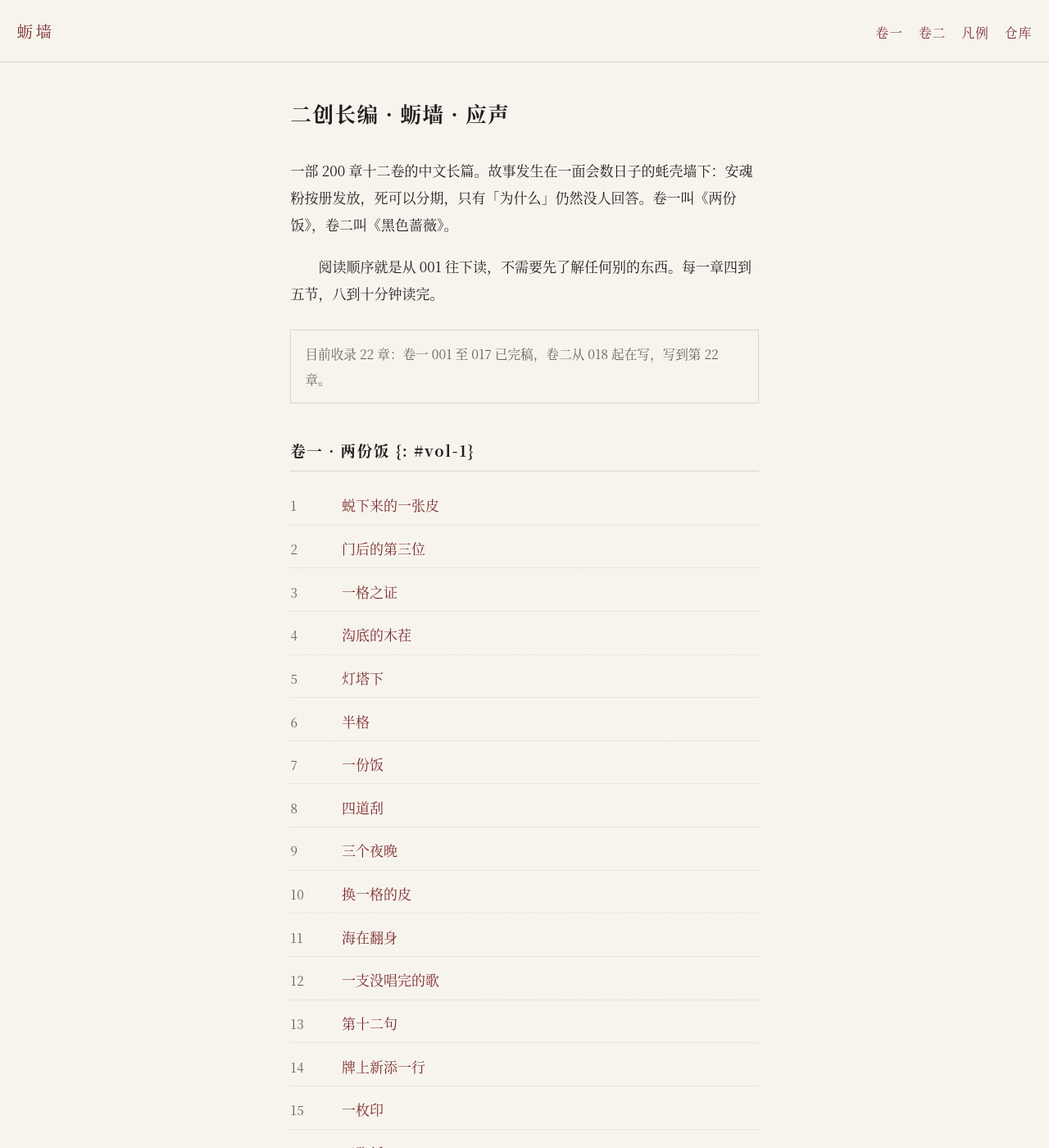
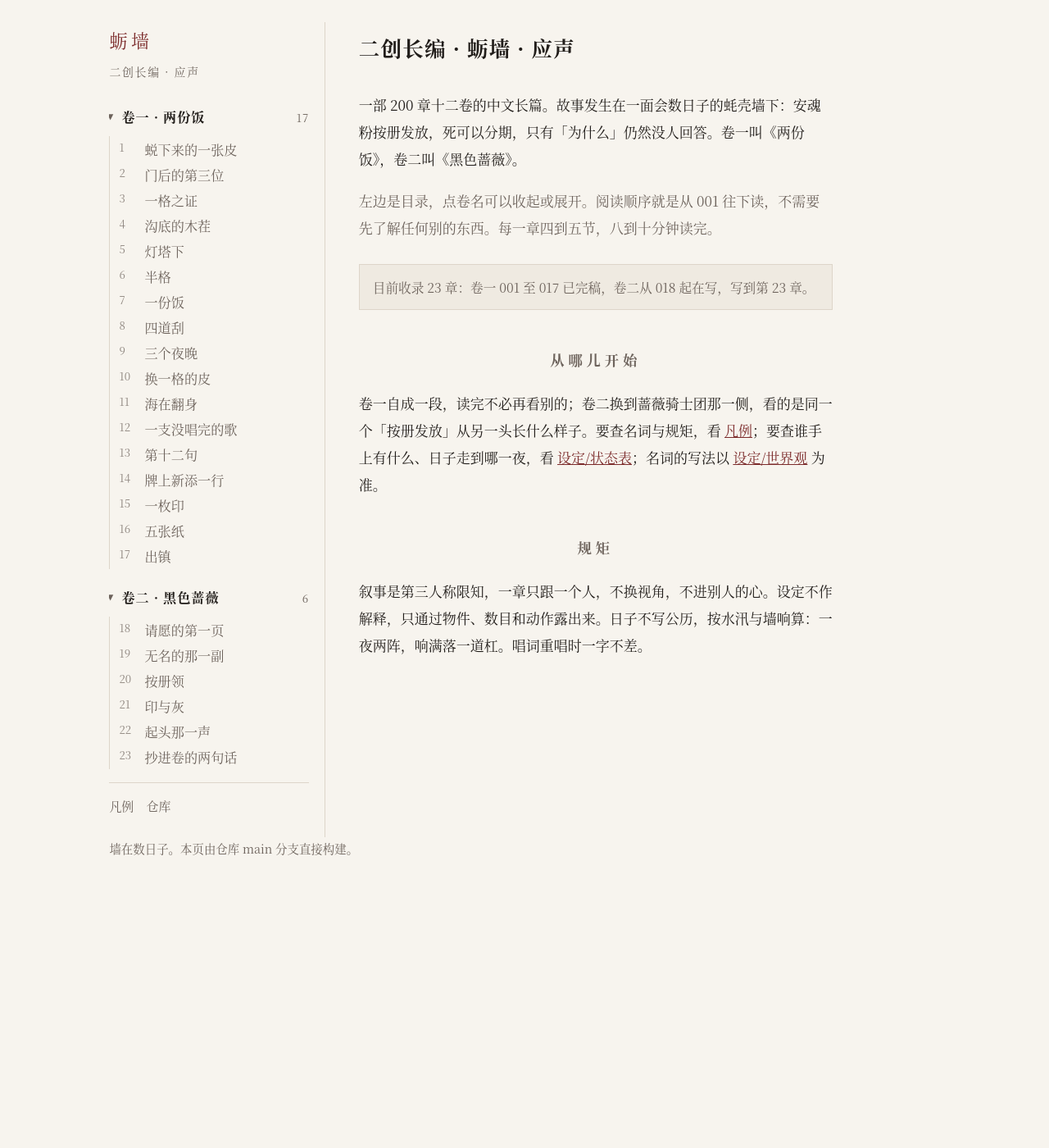
Before and after one commit to oyster-wall/oyster-wall.github.io, a Jekyll site: the page built from index.md, in a window 1280 px wide and 1400 px high. Shown: the whole window at 82% size. Built offline with Jekyll 4.4.1, drawn with Linux system fonts in a browser that asks for light colours; our own code applies the rules of GitHub Pages for plain Markdown files; some of the changed text lies outside the part shown.

Commit message:
首页换成左栏可折叠目录，锚点改用直接写出的 HTML；补 023 抄进卷的两句话

```diff
--- a/_config.yml
+++ b/_config.yml
@@ -1,11 +1,9 @@
 title: 蛎墙
 description: 二创长编 · 蛎墙 · 应声 —— 一部 200 章十二卷的中文长篇，卷一 两份饭，卷二 黑色蔷薇。
 lang: zh-CN
-baseurl: ""
 markdown: kramdown
 kramdown:
   hard_wrap: false
-include: ["_pages"]
 exclude:
   - README.md
   - 工作笔记
@@ -13,4 +11,3 @@ exclude:
   - vendor
   - Gemfile
   - Gemfile.lock
-permalink: pretty
--- a/_data/chapters.yml
+++ b/_data/chapters.yml
@@ -65,3 +65,6 @@
 - num: 22
   title: "起头那一声"
   url: "/chapters/022-first-voice.html"
+- num: 23
+  title: "抄进卷的两句话"
+  url: "/chapters/023-road-copy.html"
--- a/_layouts/default.html
+++ b/_layouts/default.html
@@ -3,25 +3,51 @@
   <head>
     <meta charset="utf-8">
     <meta name="viewport" content="width=device-width, initial-scale=1">
-    <title>{% if page.title %}{{ page.title }} | {{ site.title }}{% else %}{{ site.title }}{% endif %}</title>
+    <title>{% if page.title %}{{ page.title }} | {% endif %}{{ site.title }}</title>
     <meta name="description" content="{{ page.excerpt | default: site.description | strip_html | normalize_whitespace | truncate: 160 }}">
     <link rel="stylesheet" href="{{ '/assets/style.css' | relative_url }}">
   </head>
   <body>
-    <header class="site-head">
-      <a class="brand" href="{{ '/' | relative_url }}">蛎墙</a>
-      <nav class="site-nav">
-        <a href="{{ '/#vol-1' | relative_url }}">卷一</a>
-        <a href="{{ '/#vol-2' | relative_url }}">卷二</a>
-        <a href="{{ '/about.html' | relative_url }}">凡例</a>
-        <a href="https://github.com/oyster-wall/oyster-wall.github.io">仓库</a>
-      </nav>
-    </header>
+    <div class="wrap">
+      <aside class="side">
+        <a class="brand" href="{{ '/' | relative_url }}">蛎墙</a>
+        <p class="brand-sub">二创长编 · 应声</p>
 
-    <main>{{ content }}</main>
+        {% assign ch = site.data.chapters %}
+        {% assign v1 = ch | where_exp: "c", "c.num <= 17" %}
+        {% assign v2 = ch | where_exp: "c", "c.num >= 18" %}
+
+        <details class="vol" open>
+          <summary>卷一 · 两份饭<span class="cnt">{{ v1 | size }}</span></summary>
+          <ul>
+            {%- for c in v1 -%}
+            <li><a{% if page.url == c.url %} class="on"{% endif %} href="{{ c.url | relative_url }}"><i>{{ c.num }}</i>{{ c.title }}</a></li>
+            {%- endfor -%}
+          </ul>
+        </details>
+
+        <details class="vol" open>
+          <summary>卷二 · 黑色蔷薇<span class="cnt">{{ v2 | size }}</span></summary>
+          <ul>
+            {%- for c in v2 -%}
+            <li><a{% if page.url == c.url %} class="on"{% endif %} href="{{ c.url | relative_url }}"><i>{{ c.num }}</i>{{ c.title }}</a></li>
+            {%- endfor -%}
+          </ul>
+        </details>
+
+        <nav class="side-links">
+          <a href="{{ '/about.html' | relative_url }}">凡例</a>
+          <a href="https://github.com/oyster-wall/oyster-wall.github.io">仓库</a>
+        </nav>
+      </aside>
+
+      <main>
+        <article>{{ content }}</article>
+      </main>
+    </div>
 
     <footer class="site-foot">
-      <p>墙在数日子。本页由仓库 main 分支直接构建，正文在 chapters 目录下。</p>
+      <p>墙在数日子。本页由仓库 main 分支直接构建。</p>
     </footer>
   </body>
 </html>
--- a/assets/style.css
+++ b/assets/style.css
@@ -1,11 +1,13 @@
-/* 蛎墙 · 阅读站样式，自己写的不依赖主题 */
+/* 蛎墙 · 阅读站样式，自己写的，不依赖主题 */
 
 :root {
   --ink: #211d1a;
-  --ink-soft: #6a605a;
+  --ink-soft: #6d635c;
   --paper: #f7f4ee;
+  --panel: #efeae1;
   --rule: #ddd5c9;
   --accent: #7c2b2b;
+  --side-w: 15.5rem;
 }
 
 * { box-sizing: border-box; }
@@ -21,62 +23,149 @@ body {
   -webkit-font-smoothing: antialiased;
 }
 
-.site-head {
-  display: flex;
-  align-items: baseline;
-  justify-content: space-between;
-  gap: 1rem;
-  padding: 1.1rem 1.2rem;
-  border-bottom: 1px solid var(--rule);
-  flex-wrap: wrap;
+.wrap {
+  display: grid;
+  grid-template-columns: var(--side-w) minmax(0, 1fr);
+  gap: 2.4rem;
+  max-width: 62rem;
+  margin: 0 auto;
+  padding: 1.6rem 1.2rem 0;
+}
+
+/* 左栏目录 */
+.side {
+  position: sticky;
+  top: 1.4rem;
+  align-self: start;
+  max-height: calc(100vh - 2.8rem);
+  overflow-y: auto;
+  padding-bottom: 1.4rem;
+  border-right: 1px solid var(--rule);
+  padding-right: 1.1rem;
+  font-size: .95rem;
 }
 
 .brand {
-  font-size: 1.15rem;
-  letter-spacing: .18em;
+  display: block;
+  font-size: 1.3rem;
+  letter-spacing: .2em;
+  color: var(--accent);
   text-decoration: none;
-  color: var(--accent);
 }
 
-.site-nav { display: flex; gap: 1.1rem; flex-wrap: wrap; }
+.brand-sub {
+  margin: .2rem 0 1.3rem;
+  color: var(--ink-soft);
+  font-size: .82rem;
+  letter-spacing: .12em;
+}
 
-.site-nav a,
-main a { color: var(--accent); text-decoration: none; }
+details.vol { margin: 0 0 .9rem; }
 
-.site-nav a { font-size: .92rem; letter-spacing: .08em; }
+summary {
+  cursor: pointer;
+  list-style: none;
+  font-weight: 600;
+  letter-spacing: .06em;
+  color: var(--ink);
+  padding: .25rem 0;
+  display: flex;
+  align-items: baseline;
+  gap: .45rem;
+}
 
-.site-nav a:hover, main a:hover { text-decoration: underline; }
+summary::-webkit-details-marker { display: none; }
 
-main {
-  max-width: 36rem;
-  margin: 0 auto;
-  padding: 2.2rem 1.2rem 3rem;
+summary::before {
+  content: "▸";
+  color: var(--ink-soft);
+  font-size: .8em;
+  transition: transform .15s ease;
 }
+
+details[open] > summary::before { transform: rotate(90deg); }
+
+summary .cnt {
+  margin-left: auto;
+  font-weight: 400;
+  font-size: .78rem;
+  color: var(--ink-soft);
+  font-variant-numeric: tabular-nums;
+}
+
+.side ul {
+  list-style: none;
+  margin: .2rem 0 0;
+  padding: 0 0 0 .35rem;
+  border-left: 1px solid var(--rule);
+}
+
+.side li { margin: 0; line-height: 1.5; }
+
+.side li a {
+  display: flex;
+  gap: .5rem;
+  padding: .2rem .3rem;
+  color: var(--ink-soft);
+  text-decoration: none;
+}
+
+.side li a:hover { color: var(--accent); background: var(--panel); }
+
+.side li a i {
+  font-style: normal;
+  font-variant-numeric: tabular-nums;
+  font-size: .78rem;
+  min-width: 1.7em;
+  opacity: .75;
+}
+
+.side li a.on {
+  color: var(--accent);
+  font-weight: 600;
+  background: var(--panel);
+}
+
+.side-links {
+  display: flex;
+  gap: .9rem;
+  padding-top: .8rem;
+  margin-top: .4rem;
+  border-top: 1px solid var(--rule);
+}
+
+.side-links a { color: var(--ink-soft); text-decoration: none; font-size: .88rem; }
+.side-links a:hover { color: var(--accent); }
+
+/* 正文 */
+main { min-width: 0; padding-bottom: 2.5rem; }
+
+article { max-width: 34rem; }
 
 h1 {
   font-size: 1.5rem;
   font-weight: 600;
-  letter-spacing: .06em;
-  margin: 0 0 1.6rem;
+  letter-spacing: .05em;
+  margin: .4rem 0 1.6rem;
 }
 
 h2 {
-  font-size: 1.08rem;
+  font-size: 1.02rem;
   font-weight: 600;
-  letter-spacing: .1em;
-  margin: 2.4rem 0 1rem;
-  padding-bottom: .35rem;
-  border-bottom: 1px solid var(--rule);
+  letter-spacing: .28em;
+  color: var(--ink-soft);
+  margin: 2.6rem 0 1.1rem;
+  text-align: center;
 }
 
-/* 正文：章内小节标题只留序号，做成居中的分隔 */
-main article h2, main h2.section { letter-spacing: .3em; }
+h2:first-child { margin-top: .4rem; }
 
 p { margin: 0 0 1.05rem; }
 
-/* 正文段落首行缩进，标题与列表不缩进 */
-main p { text-indent: 2em; }
-main h1 + p, main h2 + p, ul p, li p { text-indent: 0; }
+article > p { text-indent: 2em; }
+article > h1 + p, article > h2 + p { text-indent: 0; }
+
+a { color: var(--accent); }
 
 blockquote {
   margin: 1.2rem 0;
@@ -89,45 +178,37 @@ ul, ol { padding-left: 1.4rem; }
 
 li { margin: .25rem 0; }
 
-.toc { list-style: none; padding: 0; }
-
-.toc li {
-  display: flex;
-  gap: .8rem;
-  align-items: baseline;
-  border-bottom: 1px dotted var(--rule);
-  padding: .42rem 0;
-}
-
-.toc .n {
-  font-variant-numeric: tabular-nums;
-  color: var(--ink-soft);
-  min-width: 3.2em;
-  font-size: .9rem;
-  letter-spacing: .04em;
-}
-
 .lede { color: var(--ink-soft); text-indent: 0; }
 
 .note {
   font-size: .92rem;
   color: var(--ink-soft);
+  background: var(--panel);
   border: 1px solid var(--rule);
-  padding: .8rem 1rem;
+  padding: .7rem .95rem;
   margin: 1.6rem 0;
+  text-indent: 0;
 }
 
 .site-foot {
-  max-width: 36rem;
+  max-width: 62rem;
   margin: 0 auto;
-  padding: 0 1.2rem 2.6rem;
+  padding: 0 1.2rem 2.4rem;
   color: var(--ink-soft);
-  font-size: .88rem;
+  font-size: .85rem;
 }
 
-.site-foot p { text-indent: 0; }
-
-@media (max-width: 42rem) {
-  html { font-size: 16px; }
-  main { padding-top: 1.6rem; }
+/* 窄屏：目录收到上面，正文在下 */
+@media (max-width: 52rem) {
+  .wrap { grid-template-columns: 1fr; gap: 1rem; padding-top: 1rem; }
+  .side {
+    position: static;
+    max-height: none;
+    border-right: 0;
+    border-bottom: 1px solid var(--rule);
+    padding-right: 0;
+    padding-bottom: .9rem;
+  }
+  details.vol { margin-bottom: .4rem; }
+  .side ul { max-height: 46vh; overflow-y: auto; }
 }
--- /dev/null
+++ b/chapters/023-road-copy.md
@@ -0,0 +1,139 @@
+# 抄进卷的两句话
+
+## 一
+
+第十八日五更，天只亮出一线，车停在坡下那一段碎石路上，两只后轮底下各塞一块石。塞布丽娜从车沿里侧摸出那只粗口瓢，走到后轮跟前，把水浇上去。水在石面上漫到一起，又分开，石头颜色深了一整圈。她把瓢送回原处，瓢底在车沿上磕出一声空响。
+
+她膝上摆着那一合空印盒。盒边一圈干泥裂到底，拇指沿裂口走一遍，走到收口那一处停住，没有抠。印在盒底一块布里裹着，布角磨出毛。她把布角塞回盒里，盖按下去，掌心在盖面上压两下，压到不再响才把手松开。
+
+头里那辆车跟过来一个人，肩上斜搭一条绳，绳头起了毛。他走到车这一侧站住，两只手垂着，先看她的膝，再看匣。塞布丽娜把手掌从匣盖上收回来，压到自己袖口上，袖口底下那层纸折了两折。
+
+卷匣搁在那两根仪杖上头，铁头朝下，两根并排靠住车沿那道缝。车一走，匣往里挪半线。汉子一站定，手掌先落到匣盖正中，按到匣里闷闷地应一声，手才抬走。
+
+莎莉丝特靠着车沿坐，领册横在膝头，封口那一边朝外，一页纸角叫左手掌根压住，笔插在用墨的碟边。她没有把卷打开。
+
+塞布丽娜把膝下那张签纸抽出来，摊平。纸上末了那一格空着。她右手一截炭，炭尖在格口外沿点了三下才划过去，落三个数目：三，四指，半指。落完，指头在格口外面停住，第四个数目没有落。日头还没上来，纸上只看得清笔画。她把纸折回原样，压到膝下。
+
+辰时前，头里那辆车先走。
+
+“匣不上手，由它在车上。”汉子说。
+
+“它在车上。”莎莉丝特说，手掌在匣盖上平着压过去，压到匣身往里挪了半线，又把手掌按回去。
+
+## 二
+
+辰时末换第一回绠，车停在一段没有遮的地方。晌午过去，风也没有起，车板上那一层颜色叫日头晒得浅了。
+
+莎莉丝特把领册翻到第十八日那一页，指头从上头一行走到底，又走回来，抬起眼看塞布丽娜。
+
+“第十七日后晌那一行，你手里还没有。”
+
+塞布丽娜没有回话，眼睛走到路那头。
+
+第十七日后晌，车走在一段平路上，岭在头里，岭色是暗的。她坐在车这头，手掌搭在箱沿那道绳结上。路上有一个人，抱着一只罐，往岭那边走。她数过：相距六十步开外。罐在怀里，两只手托着罐底，罐口斜朝下，封口那一线朝外。人走得不快，两脚落地走了四十几步，车走完半里，两边都没有停。左袖口外头支出一角纸，一指长，边上不齐。日头低在那一边，光从袖缝里透出小小一块，大如指甲盖；人走一步，那一块亮一下，又灭。后来岭那边暗下去，人小到看不见，路上没有声音。她手上的绳结没有解，车没有停，那一边也没有停，两边都没有喊。
+
+莎莉丝特从册底那一迭裁口不齐的签纸里抽出一张，连墨碟一起往这边推了半寸，递过来，一个字没有问。
+
+“落下来。”
+
+塞布丽娜接了纸，从袖里摸出自己那支笔，笔尖蘸墨，把看见的那一段落上去，一格一格对齐：「第十七日后晌，驿路上，抱罐的一人往岭去，相距六十步。两边不停，不语，不喊。罐口斜朝下，封口那一线朝外。袖外纸角一指长。袖缝透光一块，大如指甲。」
+
+落完把炭搁回车板上，纸反过来放在膝头，字朝下，等墨干。
+
+汉子从车口过，看了一眼她掌下那一角纸。
+
+“看清了？”
+
+“六十步。”
+
+汉子没有再问，两只手垂下去，走回头里那辆车去。日头偏到车那一边，车上那道影子从这一头挪到那一头。
+
+## 三
+
+未时，车停在路边一道土坎跟前换第二回绠。汉子从头里那辆车的箱底下抽出一张纸。他蹲着，手伸进箱底与车板之间，摸了两回才抽出来，纸面上带下一片干灰印。
+
+纸摊到车板上。塞布丽娜看见：上头十二行，一行一句，字大小不匀，笔画长短也不匀，没有一个落名。纸边一圈干浆子，浆子脆，一碰就落屑。
+
+莎莉丝特指头沿纸边按了一圈，按到角上没有破口才停，才去解卷匣的带子。三道带子一道一道退到匣沿外，带尾从卷底那道缝里抽出来。匣盖掀起半指，又掀起半指，停在一指宽。
+
+塞布丽娜替她按住匣边。第三页那一列数目上头压着一张纸，纸角上三道折口抹平过，杠数朝下；它上头是一张三行的签纸，四角对着四角，封口那一条叫上头那张盖住。第三页上头那一角折下来，折口底下露出小半张新纸的边，边上那三行字朝着上。风从匣口走过，那半张边掀起一线。她两指按住，按到边落回折缝底下，手收回来，没有掀，没有挪，手掌从它们上头平平地过了一回。
+
+卷末那两张附页的角从第三页底下探出来。头一张上那一处日子作九月初三；页脚她自己那一行里也是九月初三。移文摊在卷里另一处，日期那一行作九月初四。两个日子隔着两页，一前一后，各在各的格子里。汉子拿指甲把附页那角往里推了推，要同下头那张对齐，推到一半，莎莉丝特的手掌压到卷面上压住那一处。他把手收回去。谁也没有改哪一个字，也没有添第三个日子。
+
+莎莉丝特把那张唱词的纸压到卷末那一页右半边，左手掌根压住纸角，笔蘸墨。她从那一页上头数下去，数到第十四格停住，笔尖落到那一格。
+
+「蛎墙沙沙数日子，数到第八还在数。」
+
+「巨蟒先开第二家，咬过的人不认人。」
+
+「一夜四口四撮粉，一撮一口分四家。」
+
+「他娘那一行画了圈，圈里空着是位子。」
+
+「撑干伞的不是走，水接他到海那边。」
+
+「门槛撒灰叫压口，一家一把按册收。」
+
+一句走完才换格，格线走到哪一笔到哪。塞布丽娜在匣这头看着笔走，看着那一行落到第十四格，看着第十四格一路写到第十九格写满。纸上没有人念出声，车板外只有轮声。
+
+## 四
+
+第七句那一格。笔走到底，那一行末了三个字落错。笔搁回碟边，她左手两指按住那一行，右手食指指甲顺着纸纹从那一处正中刮过去，刮到纸面起毛，刮下一层亮细末，末落在车板上。她重新蘸墨，在刮薄那一处把那一行从头落满：
+
+「格线横来格线竖，一条抄本三条话。」
+
+落完手掌在行末压了一下，压平纸角。没有人提这一处。
+
+第八句那一格，笔尖先在纸上点了一下才走到底，落下去仍是那一句：
+
+「字字都在格线里，格线里头不站人。」
+
+第九句那一格上，笔头在两个字上顿住，顿了一息，笔尖按下，墨在那两个字上涂成一团。墨走到格子边沿，团里露出一个口，团外圈起一道亮边，亮边走过格线半线。她没有刮，也没有往团里补字，笔提起来插回碟边，那一行就这么留着。
+
+第十句那一格走到页底，那一句占满一格：
+
+「三丈一声应得响，往后要问是应声。」
+
+后头是页脚的空白，那一页的格子到第二十三格为止。
+
+塞布丽娜从袖里抽出那折了两折的粗纸。砖上铺过的是这一层，第十七日那一早她从驻所带出来的。她把折口打开，摊到膝上，正面一层灰白的印子还走在纸纹里，一道，走到边上收住。末倒了三下倒净了，这一层印子没有倒净。反面是白的。她把反面朝上递过去，两指捏着纸边没有松。
+
+莎莉丝特接过来，没有再翻到正面去看。笔重新蘸墨。
+
+头一行落第九句，从头落满，一句不缺：
+
+「号子不喊给网听，号子如今喊给她。」
+
+第二行落第十一句。那一句长，四截走成一排，字挤在格子里，笔画短。
+
+「三丈不是船上起，头一声打她口里出。谁先起的我不辨，我只记她名上的数。」
+
+第三行落第十二句。落到「九行格」那三个字，笔停了一停，笔尖在格线上点了点，仍旧照原来的字落下去。
+
+「谁的笔我不辨，我只记纸上的行。八行日子九行格，行我不添也不删。」
+
+三行走完，那张粗纸上的墨亮着一层。莎莉丝特把它侧起来对着日头看了一回，放回到车板的平处，纸的下边探出卷末那一页之外，压住那行带墨团的纸角。压住，松开，再压一次。
+
+汉子在旁边把手伸过来，要把附页那两张的边并到一处去。莎莉丝特的手掌已经按在纸上，手没有抬。汉子把手收回去，退到车沿那条线外站着，两只手垂下去。两个日子仍旧隔着两页摆着，一行作初三，一行作初四，谁也没有挪它们，也没有把它们凑平。
+
+日头往岭那一边低下去。塞布丽娜膝上那张签纸翻了面，墨已经退成暗的。
+
+## 五
+
+酉时，车走在一段下坡路上，轮底下的碎石响得散。莎莉丝特把笔搁到碟边上，眼睛走到那两张相交的纸上，又收回来看塞布丽娜的手。
+
+“押一枚。”
+
+塞布丽娜把布解开，医官印翻过来，印面朝上，端到眼前。印面那一边缺两口，槽是反向的。她拿指甲从印盒边那一圈干泥上挑下一粒，粒在盒底又断成半截，碎末散在盒底。瓢里剩一线水。她把碎泥抿到指腹上，加一线水，抿到指腹那一层发灰，才把印面按到指上去，转半圈，提起来。
+
+两张纸相交那一处，印下去。左右各挪半分，压住，提起来。纸上一枚半印落在缝上，半印里两口缺，槽反向，边上那一处差半指的口子也在。
+
+莎莉丝特把领册翻过来，在第十八日那一行末尾落一行字：「塞布丽娜，医官印半枚，存卷。」落完把笔杆在指间转了一转，插回碟边。塞布丽娜把印裹回布里，布角塞进袖里，空印盒的盖按下去，掌心压两下。
+
+她把膝上那张纸翻回正面。头一行已经落了，底下那一格还空着。笔尖在格口外沿点了三下才划过去。
+
+「第十八日未时至酉时，唱词十二句，抄卷末第十四格往下，正面九句，另纸三句，纸是验骨粗纸一层，莎莉丝特笔，骑缝半印。」
+
+两行写完，她把纸递过去，纸面朝上，两指捏着边。莎莉丝特接了，先看纸边有没有毛，再从第一行走到底，走了两遍。她把自己的笔蘸墨，照那两行落到卷末那一页页脚的空白里，一格一行，落完不添一笔，不划一笔。落完才把那张粗纸提回来，压回那一页的下沿，纸边压住那两行上头半分。卷末那两张附页仍旧在最上头，头一张探出来的那一角压住粗纸的右上角，压住的正是作九月初三那一张。两个日子仍旧各在各的格子里，一个初三，一个初四，一动没动。
+
+天黑前，车停在一段靠水的路上。汉子把带子绕回去，头一道，第二道，绕到第三道上停手，带尾塞进卷底那道缝，缝口拿指甲顶了顶。匣压回那两根仪杖上头，铁头仍旧朝下，两根并排靠住车沿那道缝。岭后头那一线亮收尽，路上没有人，也没有声音。塞布丽娜把手掌按到匣盖上，按到匣里闷闷地应了一声，手才收回来。袖里那合空印盒贴着布角，布角上那点干泥一碰就落屑。
--- a/index.md
+++ b/index.md
@@ -1,37 +1,22 @@
 ---
 layout: default
+title: 二创长编 · 蛎墙 · 应声
 ---
 
 # 二创长编 · 蛎墙 · 应声
 
 一部 200 章十二卷的中文长篇。故事发生在一面会数日子的蚝壳墙下：安魂粉按册发放，死可以分期，只有「为什么」仍然没人回答。卷一叫《两份饭》，卷二叫《黑色蔷薇》。
 
-阅读顺序就是从 001 往下读，不需要先了解任何别的东西。每一章四到五节，八到十分钟读完。
+<p class="lede">左边是目录，点卷名可以收起或展开。阅读顺序就是从 001 往下读，不需要先了解任何别的东西。每一章四到五节，八到十分钟读完。</p>
 
 {% assign ch = site.data.chapters %}
 
 <div class="note">目前收录 {{ ch | size }} 章：卷一 001 至 017 已完稿，卷二从 018 起在写，写到第 {{ ch.last.num }} 章。</div>
 
-## 卷一 · 两份饭 {: #vol-1}
+## 从哪儿开始
 
-<ul class="toc">
-{%- for c in ch -%}
-{%- if c.num <= 17 -%}
-  <li><span class="n">{{ c.num }}</span><a href="{{ c.url | relative_url }}">{{ c.title }}</a></li>
-{%- endif -%}
-{%- endfor -%}
-</ul>
+卷一自成一段，读完不必再看别的；卷二换到蔷薇骑士团那一侧，看的是同一个「按册发放」从另一头长什么样子。要查名词与规矩，看 [凡例](about.html)；要查谁手上有什么、日子走到哪一夜，看 [设定/状态表](设定/状态表.html)；名词的写法以 [设定/世界观](设定/世界观.html) 为准。
 
-## 卷二 · 黑色蔷薇 {: #vol-2}
+## 规矩
 
-<ul class="toc">
-{%- for c in ch -%}
-{%- if c.num >= 18 -%}
-  <li><span class="n">{{ c.num }}</span><a href="{{ c.url | relative_url }}">{{ c.title }}</a></li>
-{%- endif -%}
-{%- endfor -%}
-</ul>
-
-## 凡例
-
-叙事是第三人称限知，一章只跟一个人。设定不解释，只通过物件、数目和动作露出来。日子不写公历，按水汛与墙响算：一夜两阵，响满落一道杠。名词写法以 [设定/世界观](设定/世界观.html) 为准，连续性事实以 [设定/状态表](设定/状态表.html) 为准。全篇凡例见 [这里](about.html)。
+叙事是第三人称限知，一章只跟一个人，不换视角，不进别人的心。设定不作解释，只通过物件、数目和动作露出来。日子不写公历，按水汛与墙响算：一夜两阵，响满落一道杠。唱词重唱时一字不差。
```
Also changed, not shown: README.md.
